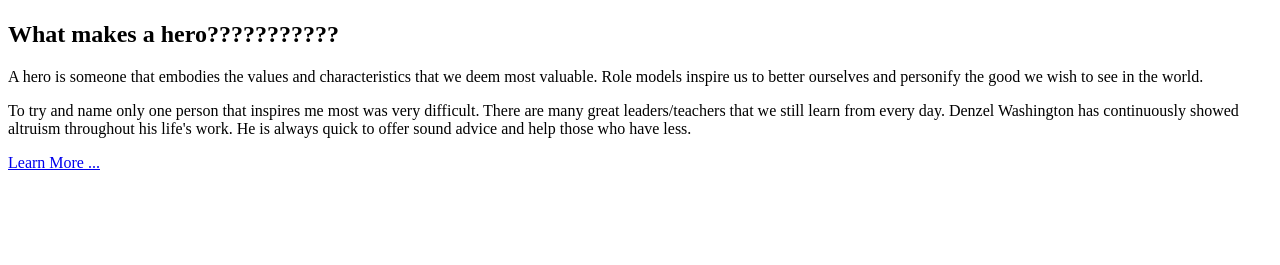
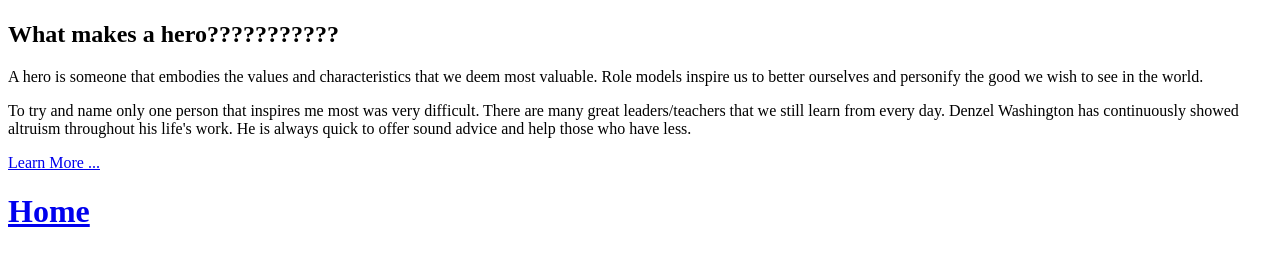
Before and after one commit to Marold18/Marold18.github.io, a plain HTML site: page inspire.html in a window 1280 px wide. Shown: the part 313-578 px from the top of the page. Drawn offline with Linux system fonts and the light colour scheme.

Commit message:
Added home link

```diff
--- a/inspire.html
+++ b/inspire.html
@@ -11,5 +11,6 @@
         <p>A hero is someone that embodies the values and characteristics that we deem most valuable. Role models inspire us to better ourselves and personify the good we wish to see in the world.</p>
         <p>To try and name only one person that inspires me most was very difficult. There are many great leaders/teachers that we still learn from every day. Denzel Washington has continuously showed altruism throughout his life's work. He is always quick to offer sound advice and help those who have less.</p>
         <p><a href="https://www.britannica.com/biography/Denzel-Washington">Learn More ...</a></p>
+        <a href="index.html"><h1>Home</h1></a>
     </body>
 </html>
```
Also changed, not shown: amuse.html (+1 -1 lines), educate.html (+1 -1 lines), profile.html (+1 -0 lines).
